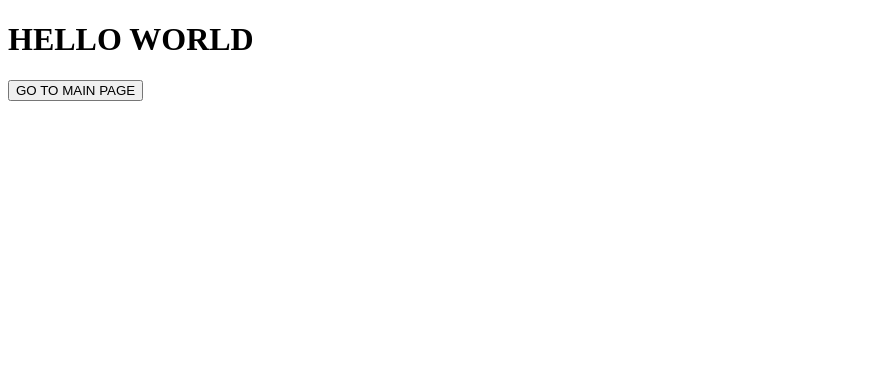
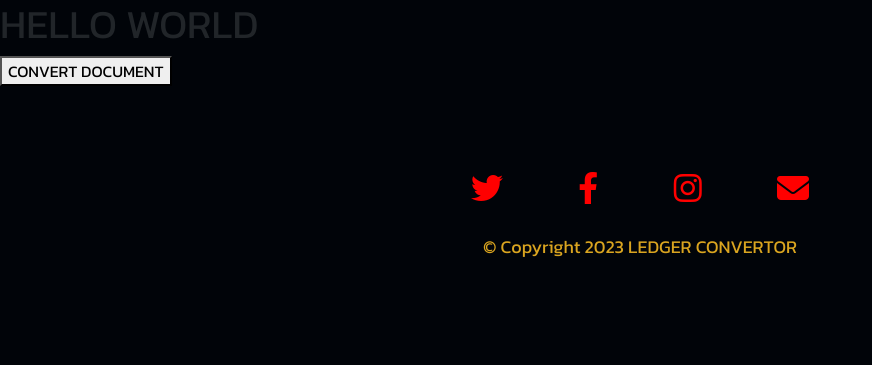
Before and after one commit to AmeyShembade2511/LEDGER-CONVERTER, a Django app: page / in a window 1280 px wide. Shown: the top 365 px of the page, without its empty margins (0-872 px from the left). Run offline with Django 4.2, Linux system fonts and the light colour scheme.

Commit message:
added index.css

```diff
--- /dev/null
+++ b/pdf_to_excel/static/index.css
@@ -0,0 +1,35 @@
+@import url("https://fonts.googleapis.com/css2?family=Kanit&display=swap");
+:root {
+    --bgcol: #010409;
+    --btncol: #0d6efd;
+  }
+  /* Body */
+  body {
+    margin: 0px;
+    padding: 0px;
+    background-color: var(--bgcol);
+    font-family: "Kanit", sans-serif;
+  }
+  /* Main */
+  /* Footer section */
+#footer {
+  text-align: center;
+  padding: 7% 15%;
+}
+footer p {
+  color: goldenrod;
+  font-size: large;
+}
+.icon-1 {
+  padding-left: 4%;
+  padding-bottom: 5%;
+  padding-right: 4%;
+  color: hsl(0, 100%, 50%);
+  transition: all 0.2s;
+}
+.icon-1:hover {
+  padding-left: 4%;
+  padding-bottom: 5%;
+  padding-right: 4%;
+  color: hsl(0, 100%, 30%);
+}
--- a/pdf_to_excel/static/styles.css
+++ b/pdf_to_excel/static/styles.css
@@ -19,6 +19,7 @@ body {
 }
 .File img{
     position: absolute;
+    opacity: 0.5;
     top: 0;
     left:0;
     height:80vh;
--- a/pdf_to_excel/templates/convert.html
+++ b/pdf_to_excel/templates/convert.html
@@ -33,7 +33,7 @@
     <div class="File">
         <img src="../media/source-4280758_1920.jpg" alt="...">
         <div class="head">
-            <h1>PDF TO EXCEL CONVERTER</h1>
+            <h1>LEDGER CONVERTOR</h1>
         </div>
         <form method="post" enctype="multipart/form-data">
             {% csrf_token %}
@@ -58,7 +58,7 @@
         <a href="/"><i class="icon-1 fa-brands fa-facebook-f fa-2xl"></a></i>
         <a href="/"><i class="icon-1 fa-brands fa-instagram fa-2xl"></a></i>
         <a href="/"><i class="icon-1 fa-solid fa-envelope fa-2xl"></a></i>
-        <p class="copyr">© Copyright <span id="year"></span> PDF_TO_EXCEL</p>
+        <p class="copyr">© Copyright <span id="year"></span> LEDGER CONVERTOR</p>
 
     </footer>
 
--- a/pdf_to_excel/templates/index.html
+++ b/pdf_to_excel/templates/index.html
@@ -10,14 +10,28 @@
         <title></title>
         <meta name="description" content="">
         <meta name="viewport" content="width=device-width, initial-scale=1">
-        <link rel="stylesheet" href="">
+        <link href="https://cdn.jsdelivr.net/npm/bootstrap@5.3.0-alpha1/dist/css/bootstrap.min.css" rel="stylesheet"
+        integrity="sha384-GLhlTQ8iRABdZLl6O3oVMWSktQOp6b7In1Zl3/Jr59b6EGGoI1aFkw7cmDA6j6gD" crossorigin="anonymous">
+    <link rel="stylesheet" href="https://cdnjs.cloudflare.com/ajax/libs/font-awesome/6.2.1/css/all.min.css">
+        <link rel="stylesheet" href="../static/index.css">
     </head>
     <body>
-        <!--[if lt IE 7]>
-            <p class="browsehappy">You are using an <strong>outdated</strong> browser. Please <a href="#">upgrade your browser</a> to improve your experience.</p>
-        <![endif]-->
         <h1>HELLO WORLD</h1>
         <script src="" async defer></script>
-        <a href="/convert"><button>GO TO MAIN PAGE</button></a>
+        <a href="/convert"><button>CONVERT DOCUMENT</button></a>
+        <footer class="white-section" id="footer">
+            <a href="/"><i class="icon-1 fa-brands fa-twitter fa-2xl"></a></i>
+            <a href="/"><i class="icon-1 fa-brands fa-facebook-f fa-2xl"></a></i>
+            <a href="/"><i class="icon-1 fa-brands fa-instagram fa-2xl"></a></i>
+            <a href="/"><i class="icon-1 fa-solid fa-envelope fa-2xl"></a></i>
+            <p class="copyr">© Copyright <span id="year"></span> LEDGER CONVERTOR</p>
+
+        </footer>
+
+        <script src="../static/index.js"></script>
+        <script src="https://cdn.jsdelivr.net/npm/bootstrap@5.3.0-alpha1/dist/js/bootstrap.bundle.min.js"
+            integrity="sha384-w76AqPfDkMBDXo30jS1Sgez6pr3x5MlQ1ZAGC+nuZB+EYdgRZgiwxhTBTkF7CXvN"
+            crossorigin="anonymous"></script>
+        <script src="" async defer></script>
     </body>
 </html>
```
